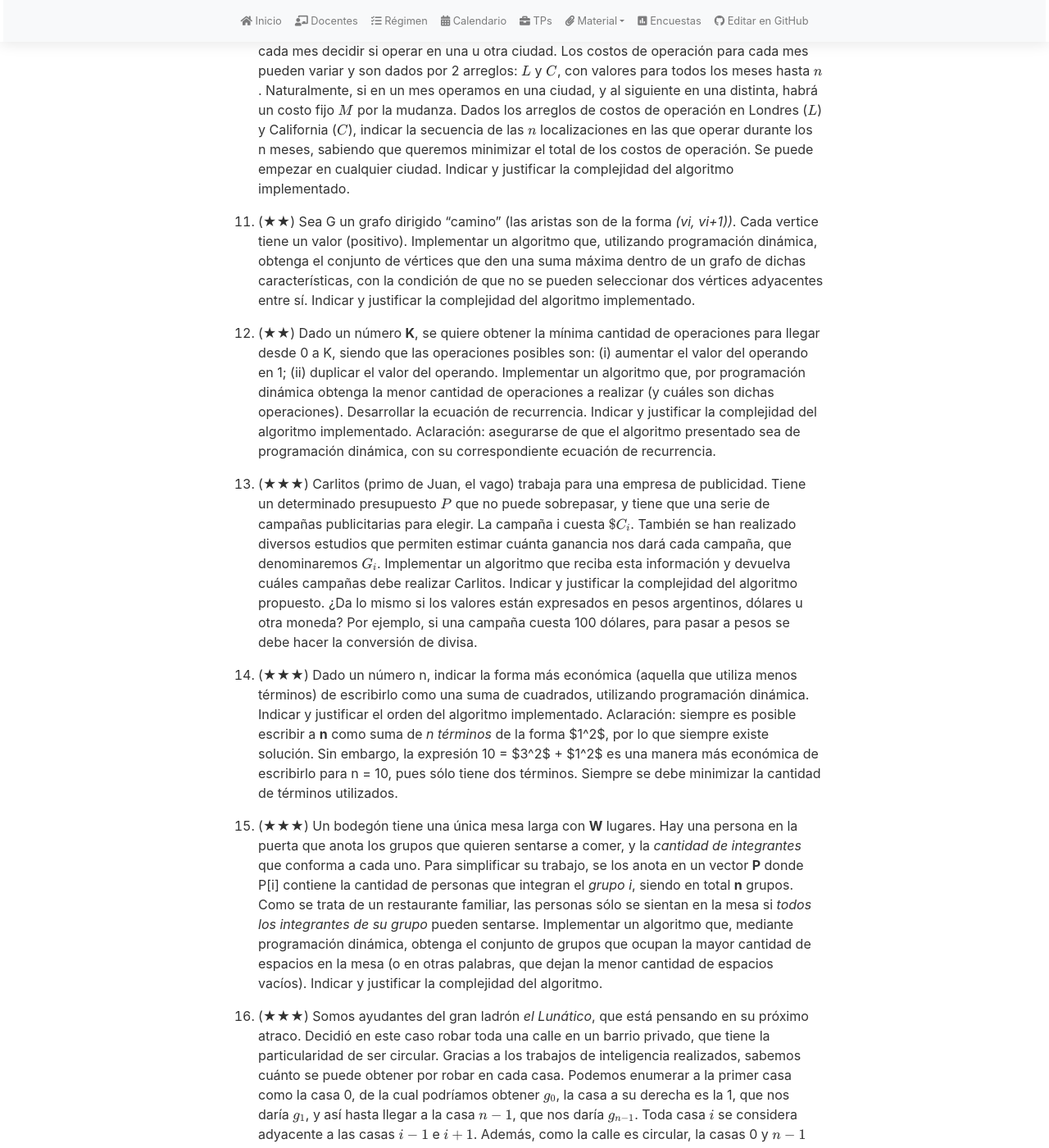
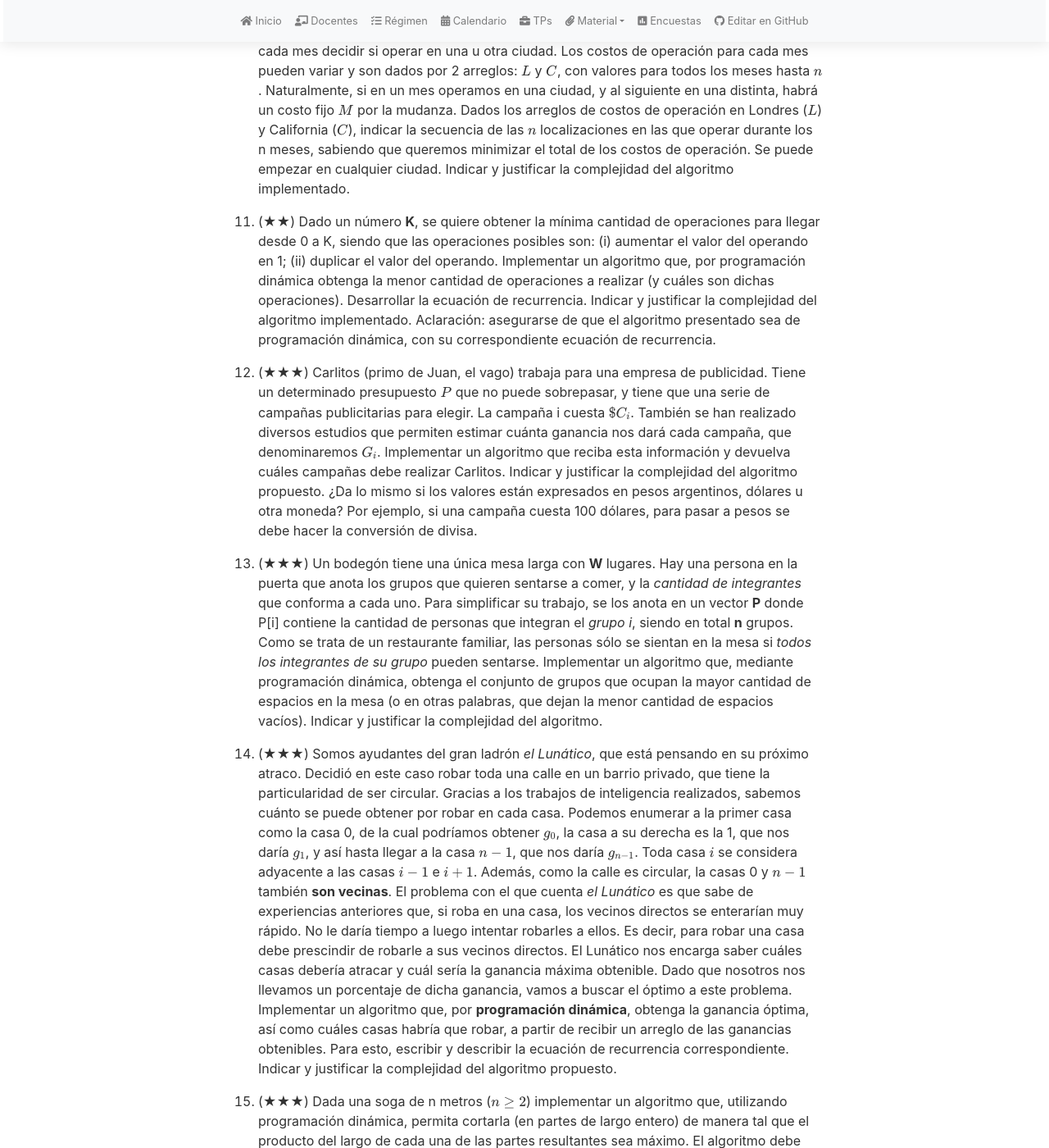
Before and after one commit to algoritmos-rw/tda_bg, a Jekyll site: the page built from material/guias/pd.md, in a window 1280 px wide and 1400 px high, scrolled down 2090 px. Shown: the whole window at 82% size. Built offline with Jekyll 4.4.1, drawn with Linux system fonts in a browser that asks for light colours; nearby versions of some CDN libraries; our own code applies the rules of GitHub Pages for plain Markdown files.

Commit message:
quitar ejs

```diff
--- a/material/guias/pd.md
+++ b/material/guias/pd.md
@@ -99,11 +99,6 @@ math: true
     que operar durante los n meses, sabiendo que queremos minimizar el total de los costos de operación. Se puede empezar en cualquier
     ciudad. Indicar y justificar la complejidad del algoritmo implementado.
 
-1.  (★★) Sea G un grafo dirigido “camino” (las aristas son de la forma _(vi, vi+1))_. Cada vertice tiene un valor (positivo).
-    Implementar un algoritmo que, utilizando programación dinámica, obtenga el conjunto de vértices que den una suma máxima
-    dentro de un grafo de dichas características, con la condición de que no se pueden seleccionar dos vértices adyacentes entre sí.
-    Indicar y justificar la complejidad del algoritmo implementado.
-
 1.  (★★) Dado un número **K**, se quiere obtener la mínima cantidad de operaciones para llegar desde 0 a K, siendo que las
     operaciones posibles son: (i) aumentar el valor del operando en 1; (ii) duplicar el valor del operando.
     Implementar un algoritmo que, por programación dinámica obtenga la menor cantidad de operaciones a realizar (y cuáles son
@@ -116,12 +111,6 @@ math: true
     Implementar un algoritmo que reciba esta información y devuelva cuáles campañas debe realizar Carlitos. Indicar y
     justificar la complejidad del algoritmo propuesto. ¿Da lo mismo si los valores están expresados en pesos argentinos,
     dólares u otra moneda? Por ejemplo, si una campaña cuesta 100 dólares, para pasar a pesos se debe hacer la conversión de divisa.
-
-1.  (★★★) Dado un número n, indicar la forma más económica (aquella que utiliza menos términos) de escribirlo como una
-    suma de cuadrados, utilizando programación dinámica. Indicar y justificar el orden del algoritmo implementado.
-    Aclaración: siempre es posible escribir a **n** como suma de _n términos_ de la forma $1^2$, por lo que siempre existe
-    solución. Sin embargo, la expresión 10 = $3^2$ + $1^2$ es una manera más económica de escribirlo
-    para n = 10, pues sólo tiene dos términos. Siempre se debe minimizar la cantidad de términos utilizados.
 
 1.  (★★★) Un bodegón tiene una única mesa larga con **W** lugares. Hay una persona en la puerta que anota los grupos que quieren
     sentarse a comer, y la _cantidad de integrantes_ que conforma a cada uno. Para simplificar su trabajo, se los anota en
```
